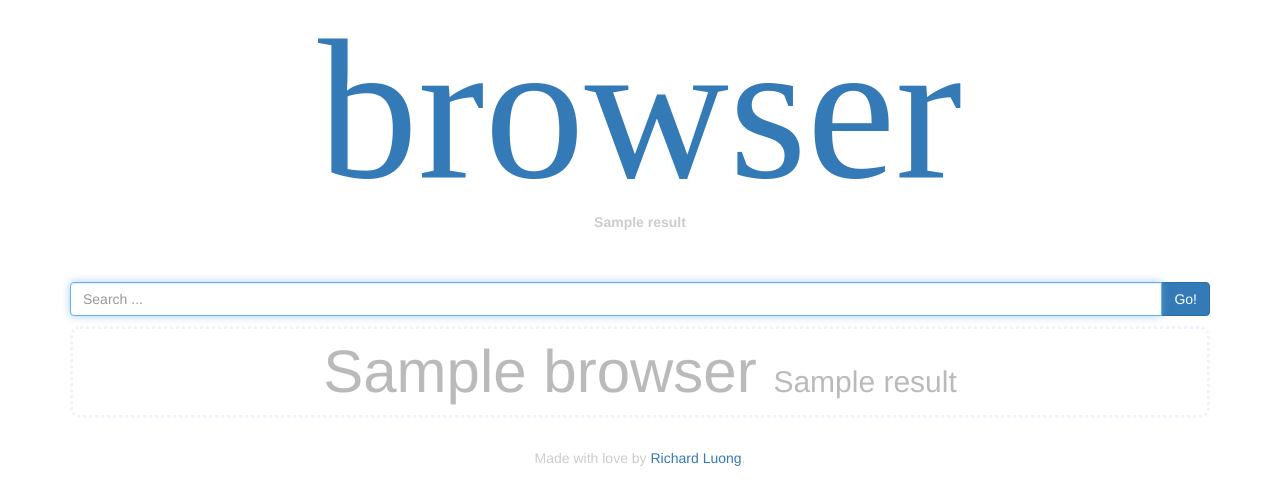
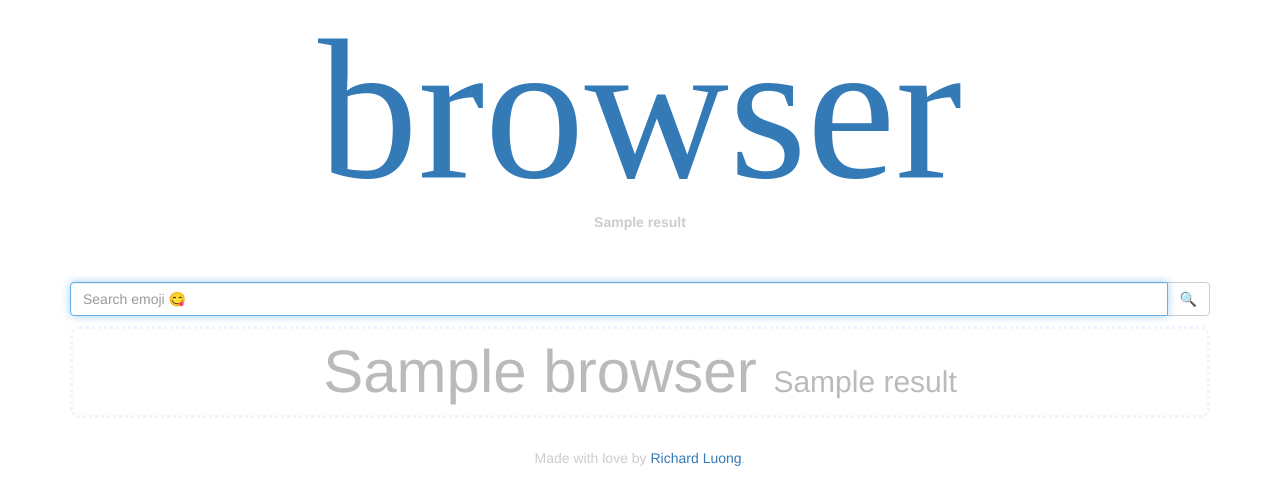
Before and after one commit to richardluong/theamazingemojisearcher, a Flask app: template templates/index.html in a window 1280 px wide. Shown: the part 391-879 px from the top of the page. Run offline with Flask 2, Linux system fonts and the light colour scheme; the template is opened without the code that fills it: most values are stand-ins (such as "Sample title", 1, 10 or a date in 2020); some libraries are stand-ins or nearby versions.

Commit message:
input field search

```diff
--- a/templates/index.html
+++ b/templates/index.html
@@ -30,9 +30,9 @@
 
     <form>
       <div class="input-group">
-          <input type="text" class="form-control" name="q" placeholder="Search ..." autocomplete="off" autocapitalize="none" {% if query %} value="{{ query }}" {% else %} autofocus="" {% endif %}>
+          <input type="search" class="form-control" name="q" placeholder="Search emoji 😋" autocomplete="off" autocapitalize="none" {% if query %} value="{{ query }}" {% else %} autofocus="" {% endif %}>
           <span class="input-group-btn">
-            <button class="btn btn-primary" type="submit">Go!</button>
+            <button class="btn btn-default" type="submit">🔍</button>
           </span>
         </div>
     </form>
```
